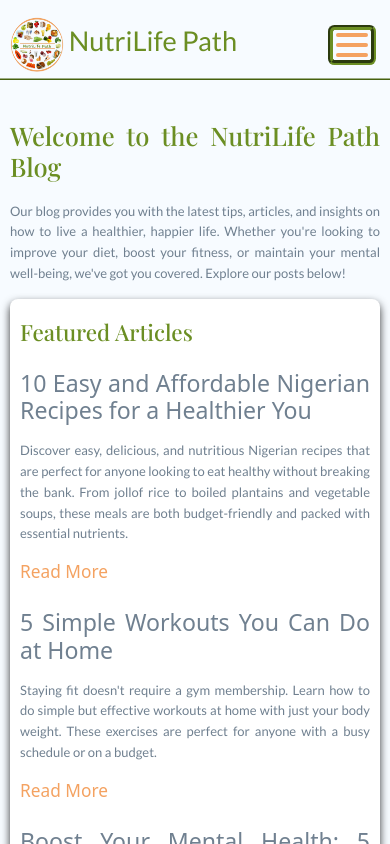
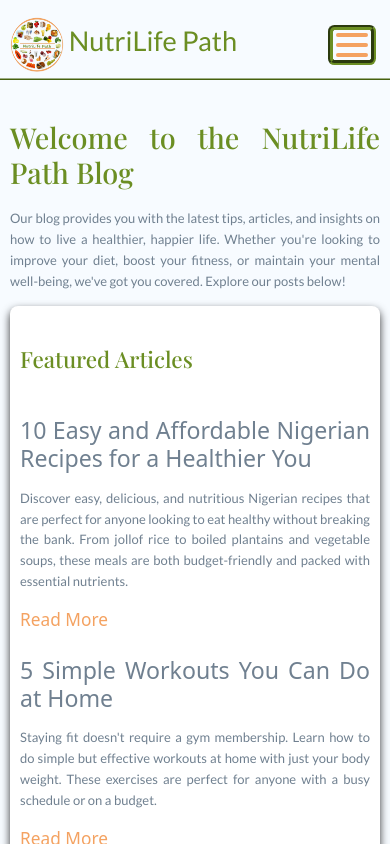
Before and after one commit to Esther20056/NutriLifePath, a React (Create React App) app: page /blog in a window 390 px wide. Shown: the top 844 px of the page. Built offline with nearby package versions, Linux system fonts and the light colour scheme; a web font is replaced by a local one.

Commit message:
another commit

```diff
--- a/src/ComponentsOne/Style/HealthyLivingTips.css
+++ b/src/ComponentsOne/Style/HealthyLivingTips.css
@@ -15,7 +15,7 @@
   .hlt-container h2 {
     color: var(--OliveGreen);
     margin: 0;
-    /* padding: 20px 0; */
+    padding: 20px 0;
     font-family: "Playfair Display", serif;
     margin-top: 10px;
     font-size: 1.4rem;
@@ -85,11 +85,11 @@
 
   @media (max-width: 768px) {
    .hlt-container h1 {
-      font-size: 2rem;
+      font-size: 1.8rem !important;
     }
 
     .hlt-container h2 {
-      font-size: 1.4rem;
+      font-size: 1.3rem;
     }
 
     section {
```
